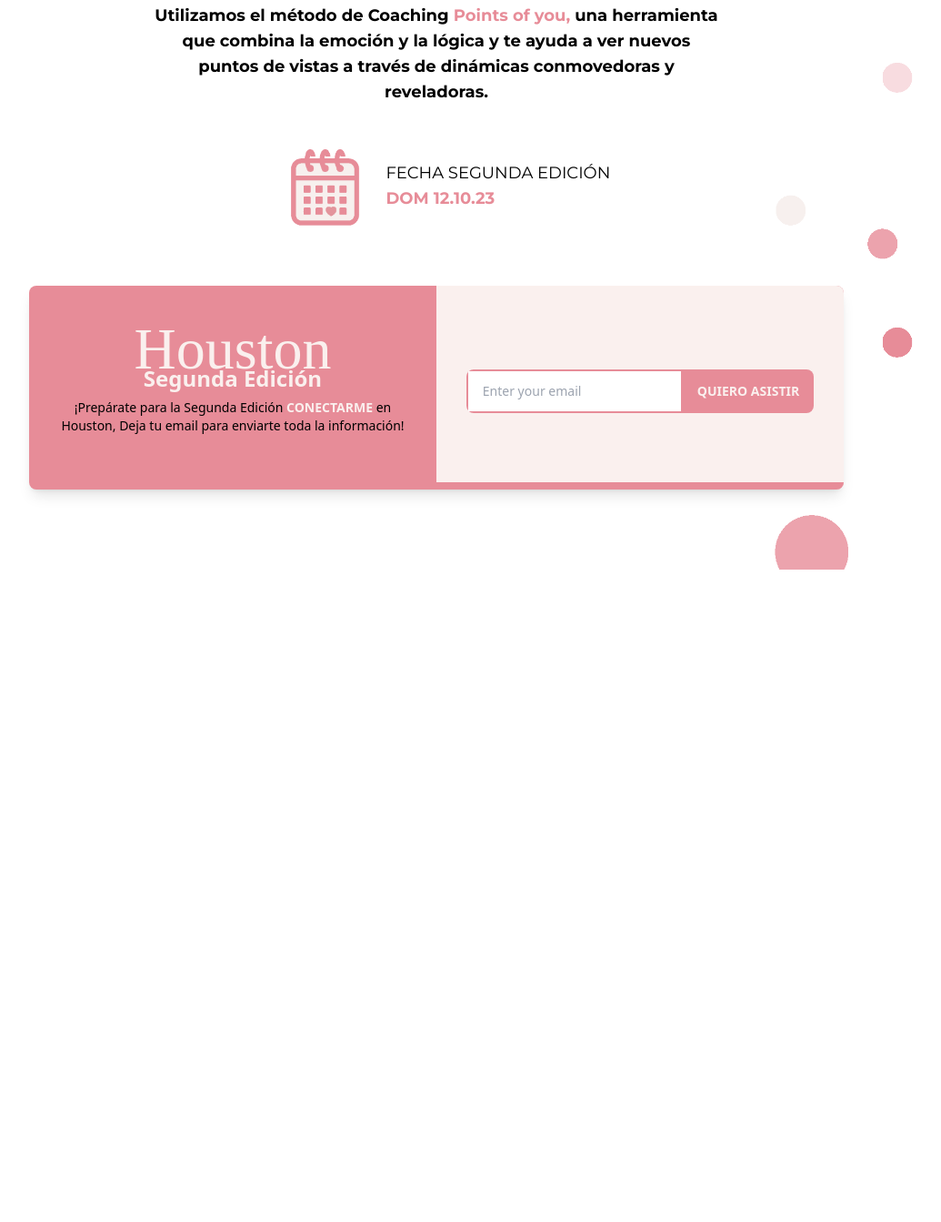
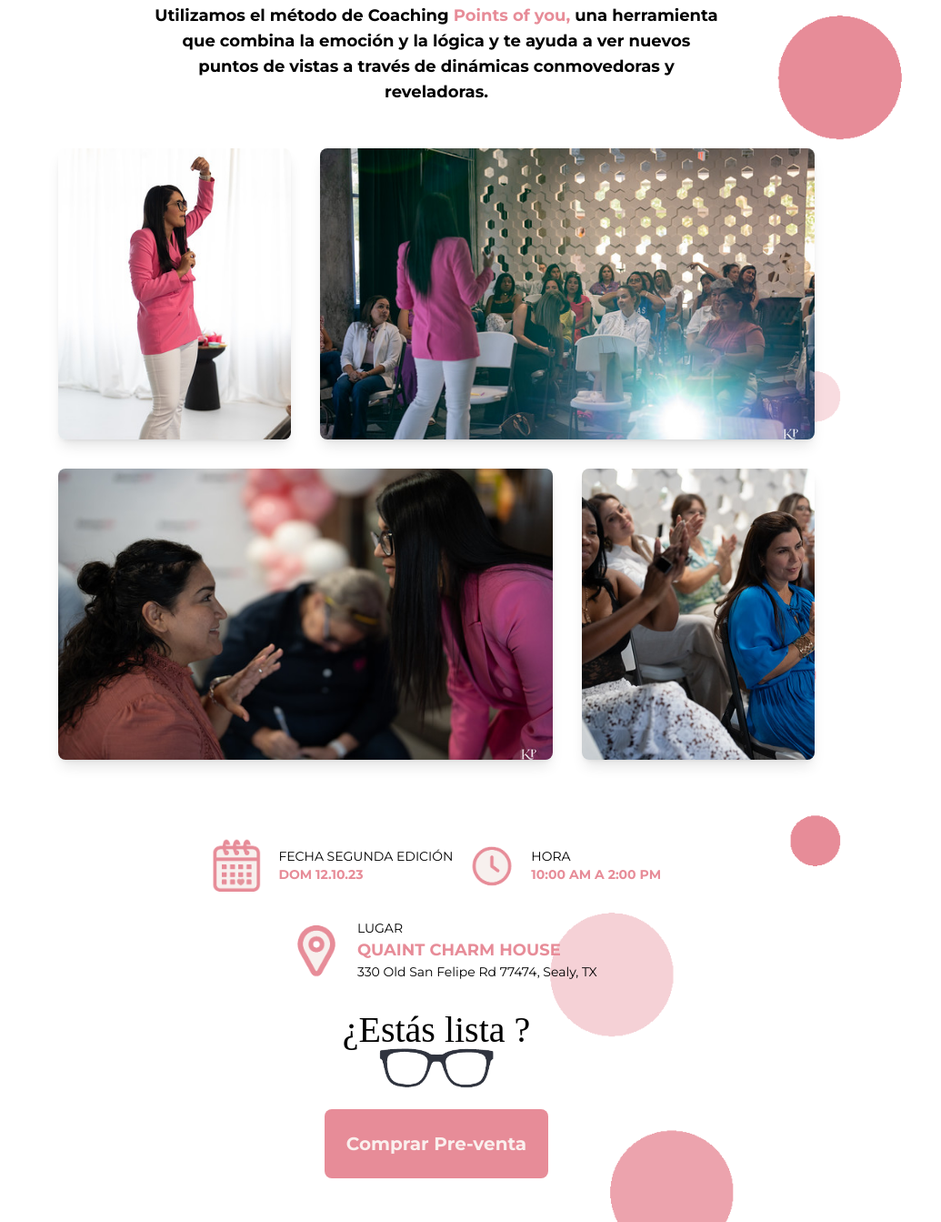
Before and after one commit to rega1237/irinaconectarme, a website built with Vite: page presencial.html in a window 1280 px wide. Shown: the part 1015-2358 px from the top of the page at 91% size, without its empty margins (160-1195 px from the left). Before the commit the page ends 1641 px from the top, so only its background shows below. Built offline with nearby package versions, Linux system fonts and the light colour scheme; a script that the page names is missing; a web font is replaced by a local one.

Commit message:
add gallery, second edition presale

```diff
--- a/presencial.html
+++ b/presencial.html
@@ -63,19 +63,114 @@
         </p>
       </div>
 
+      <!--GALERIA-->
+
+      <div class="bg-white py-6 sm:py-8 lg:py-12">
+        <div class="mx-auto max-w-screen-2xl px-4 md:px-8">
+            <div class="grid grid-cols-2 gap-4 sm:grid-cols-3 md:gap-6 xl:gap-8">
+                <!-- image - start -->
+                <a href="#"
+                    class="group relative flex h-48 items-end overflow-hidden rounded-lg bg-gray-100 shadow-lg md:h-80">
+                    <img src="assets/images/gallery_1.jpg" loading="lazy" alt="conetarme primera edición" class="absolute inset-0 h-full w-full object-cover object-center transition duration-200 group-hover:scale-110" />
+
+                    <div
+                        class="pointer-events-none absolute inset-0 bg-gradient-to-t from-gray-800 via-transparent to-transparent opacity-50">
+                    </div>
+                </a>
+                <!-- image - end -->
+
+                <!-- image - start -->
+                <a href="#"
+                    class="group relative flex h-48 items-end overflow-hidden rounded-lg bg-gray-100 shadow-lg md:col-span-2 md:h-80">
+                    <img src="assets/images/gallery_2.jpg" loading="lazy" alt="conetarme primera edición" class="absolute inset-0 h-full w-full object-cover object-left md:object-center transition duration-200 group-hover:scale-110" />
+
+                    <div
+                        class="pointer-events-none absolute inset-0 bg-gradient-to-t from-gray-800 via-transparent to-transparent opacity-50">
+                    </div>
+                </a>
+                <!-- image - end -->
+
+                <!-- image - start -->
+                <a href="#"
+                    class="group relative flex h-48 items-end overflow-hidden rounded-lg bg-gray-100 shadow-lg md:col-span-2 md:h-80">
+                    <img src="assets/images/gallery_3.jpg" loading="lazy" alt="conetarme primera edición" class="absolute inset-0 h-full w-full object-cover object-right md:object-center transition duration-200 group-hover:scale-110" />
+
+                    <div
+                        class="pointer-events-none absolute inset-0 bg-gradient-to-t from-gray-800 via-transparent to-transparent opacity-50">
+                    </div>
+                </a>
+                <!-- image - end -->
+
+                <!-- image - start -->
+                <a href="#"
+                    class="group relative flex h-48 items-end overflow-hidden rounded-lg bg-gray-100 shadow-lg md:h-80">
+                    <img src="assets/images/gallery_4.jpg" loading="lazy" alt="conetarme primera edición" class="absolute inset-0 h-full w-full object-cover object-right md:object-center transition duration-200 group-hover:scale-110" />
+
+                    <div
+                        class="pointer-events-none absolute inset-0 bg-gradient-to-t from-gray-800 via-transparent to-transparent opacity-50">
+                    </div>
+                </a>
+                <!-- image - end -->
+            </div>
+        </div>
+      </div>
+
       <div class="pt-5">
         <div class="lg:flex lg:justify-center">
-          <div class="flex items-center lg:justify-center">
+          <div class="flex items-center lg:justify-end">
             <div class="basis-[30%] lg:basis-[20%]">
               <img src="assets/images/calendar.png" alt="icono calendario" />
             </div>
-            <div class="font-mont text-left text-lg">
+            <div class="font-mont text-left">
               <p>FECHA SEGUNDA EDICIÓN</p>
-              <p class="font-bold text-pink text-lg">DOM 12.10.23</p>
+              <p class="font-bold text-pink">DOM 12.10.23</p>
+            </div>
+          </div>
+
+          <div class="flex items-center">
+            <div class="basis-[30%] lg:basis-[20%]">
+              <img src="assets/images/clock.png" alt="icono reloj" />
+            </div>
+            <div class="font-mont text-left">
+              <p>HORA</p>
+              <p class="font-bold text-pink">10:00 AM A 2:00 PM</p>
             </div>
           </div>
         </div>
 
+        <div class="flex items-center lg:justify-center">
+          <div class="basis-[30%] lg:basis-[10%]">
+            <img src="assets/images/gps_icon.png" alt="icono gps" />
+          </div>
+          <div class="font-mont text-left">
+            <p>LUGAR</p>
+            <p class="font-bold text-pink lg:text-lg">QUAINT CHARM HOUSE</p>
+            <p class="text-xs lg:text-sm">
+              330 Old San Felipe Rd 77474, Sealy, TX
+            </p>
+          </div>
+        </div>
+
+        <div class="mt-8 font-mont font-bold">
+          <h2 class="font-angel font-normal text-[2.5rem]">¿Estás lista ?</h2>
+          <div class="w-[40%] lg:w-[20%] mx-auto text-center">
+            <img src="assets/images/lentes.png" alt="lentes pasta negra" />
+          </div>
+          <div class="flex gap-3 justify-center w-[80%] mx-auto pt-3">
+            <a
+              id="checkout"
+              class="flex bg-pink p-3 lg:p-6 rounded-lg justify-center items-center text-cream lg:text-xl hover:cursor-pointer"
+              href="https://buy.stripe.com/7sIfZqddR2Gw8bS5kl"
+            >
+              <p>Comprar Pre-venta</p>
+            </a>
+          </div>
+        </div>
+      </div>
+    </div>
+  </section>
+
+          <!-- CAJA SUBSCRIBIRSE
         <div class="flex flex-col max-w-4xl md:h-56 bg-pink rounded-lg shadow-lg overflow-hidden md:flex-row my-10">
           <div class="md:flex items-center justify-center md:w-1/2 md:bg-gray-700">
             <div class="py-6 px-8 md:py-0">
@@ -99,63 +194,7 @@
             </form>
           </div>
         </div>
-      </div>
-      <!--
-        <div class="pt-5">
-          <div class="lg:flex lg:justify-center">
-            <div class="flex items-center lg:justify-end">
-              <div class="basis-[30%] lg:basis-[20%]">
-                <img src="assets/images/calendar.png" alt="icono calendario" />
-              </div>
-              <div class="font-mont text-left">
-                <p>FECHA DEL EVENTO</p>
-                <p class="font-bold text-pink">SAB 08.26.23</p>
-              </div>
-            </div>
-
-            <div class="flex items-center">
-              <div class="basis-[30%] lg:basis-[20%]">
-                <img src="assets/images/clock.png" alt="icono reloj" />
-              </div>
-              <div class="font-mont text-left">
-                <p>HORA</p>
-                <p class="font-bold text-pink">10:00 AM A 2:00 PM</p>
-              </div>
-            </div>
-          </div>
-
-          <div class="flex items-center lg:justify-center">
-            <div class="basis-[30%] lg:basis-[10%]">
-              <img src="assets/images/gps_icon.png" alt="icono gps" />
-            </div>
-            <div class="font-mont text-left">
-              <p>LUGAR</p>
-              <p class="font-bold text-pink lg:text-lg">NARANJA DULCE STUDIOS</p>
-              <p class="text-xs lg:text-sm">
-                1810 First Oaks St suite 100, Richmond, TX 77406
-              </p>
-            </div>
-          </div>
-
-          <div class="mt-8 font-mont font-bold">
-            <h2 class="font-angel font-normal text-[2.5rem]">¿Estás lista ?</h2>
-            <div class="w-[40%] lg:w-[20%] mx-auto text-center">
-              <img src="assets/images/lentes.png" alt="lentes pasta negra" />
-            </div>
-            <div class="flex gap-3 justify-center w-[80%] mx-auto pt-3">
-              <a
-                id="checkout"
-                class="flex bg-pink p-3 lg:p-6 rounded-lg justify-center items-center text-cream lg:text-xl hover:cursor-pointer"
-                href="https://book.stripe.com/4gwfZqb5J3KA0JqeUU"
-              >
-                <p>Reservar (quiero comprar mi entrada)</p>
-              </a>
-            </div>
-          </div>
-        </div>
-      -->
-    </div>
-  </section>
+        -->
 
   <script type="module" src="main.js"></script>
 </body>
```
